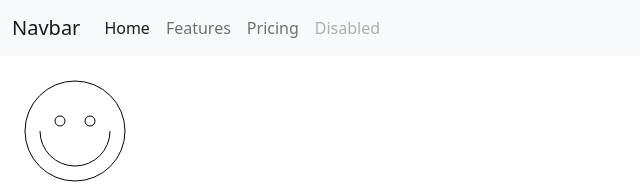
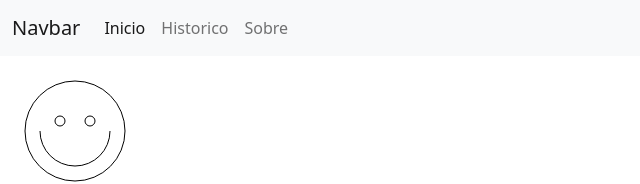
Before and after one commit to felip3fl/FL_FINANS, an Angular app in the folder Source/FL.Point.Front/: page / in a window 1280 px wide. Shown: the top 184 px of the page, without its empty margins (0-640 px from the left). Built offline with nearby package versions, Linux system fonts and the light colour scheme.

Commit message:
Update menu

```diff
--- a/Source/FL.Point.Front/src/app/navigation/menu/menu.component.html
+++ b/Source/FL.Point.Front/src/app/navigation/menu/menu.component.html
@@ -7,16 +7,13 @@
       <div class="collapse navbar-collapse" id="navbarNav">
         <ul class="navbar-nav">
           <li class="nav-item">
-            <a class="nav-link active" aria-current="page" href="#">Home</a>
+            <a class="nav-link active" aria-current="page" href="#">Inicio</a>
           </li>
           <li class="nav-item">
-            <a class="nav-link" href="#">Features</a>
+            <a class="nav-link" href="#">Historico</a>
           </li>
           <li class="nav-item">
-            <a class="nav-link" href="#">Pricing</a>
-          </li>
-          <li class="nav-item">
-            <a class="nav-link disabled" href="#" tabindex="-1" aria-disabled="true">Disabled</a>
+            <a class="nav-link" href="#">Sobre</a>
           </li>
         </ul>
       </div>
```
